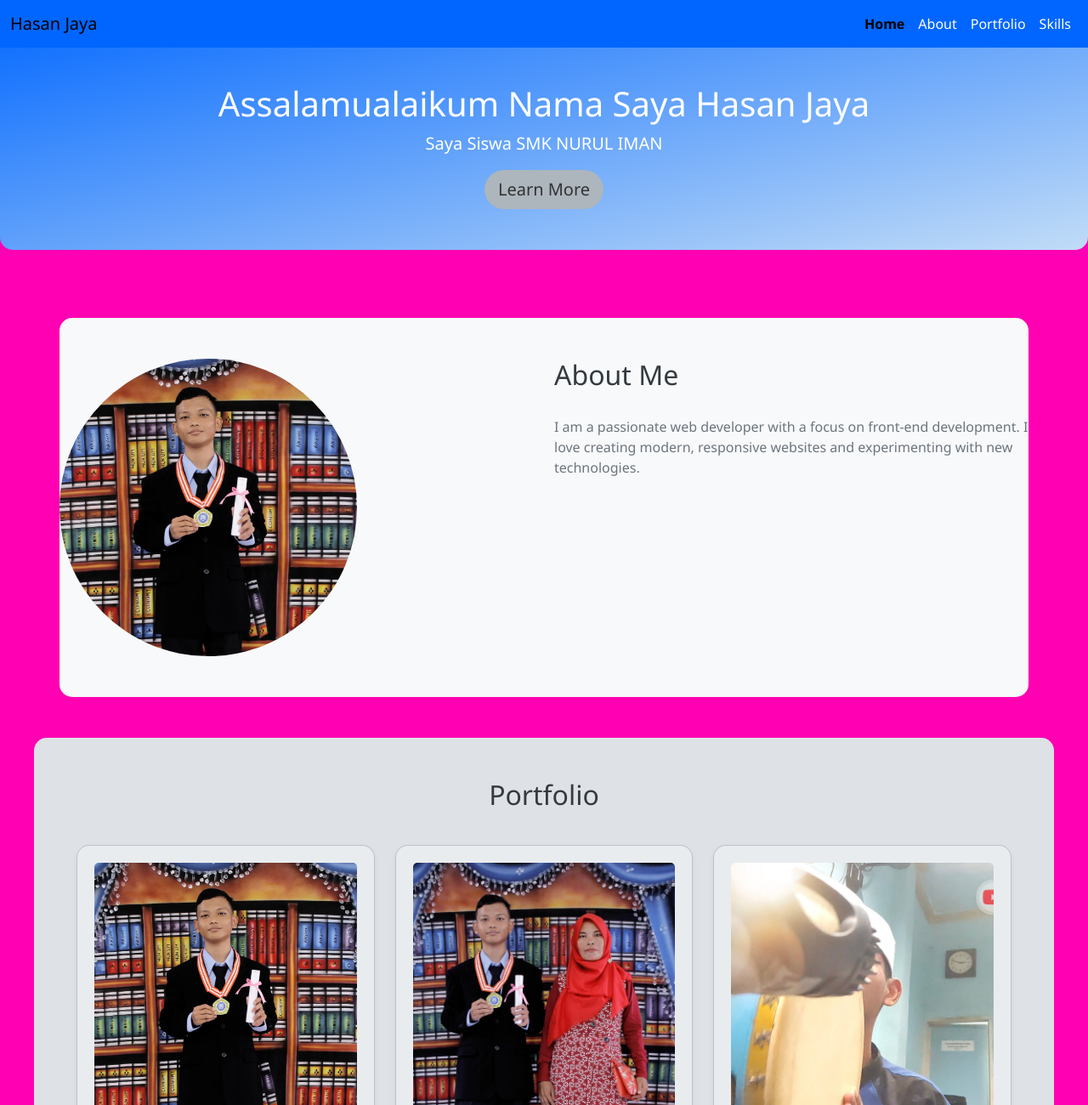
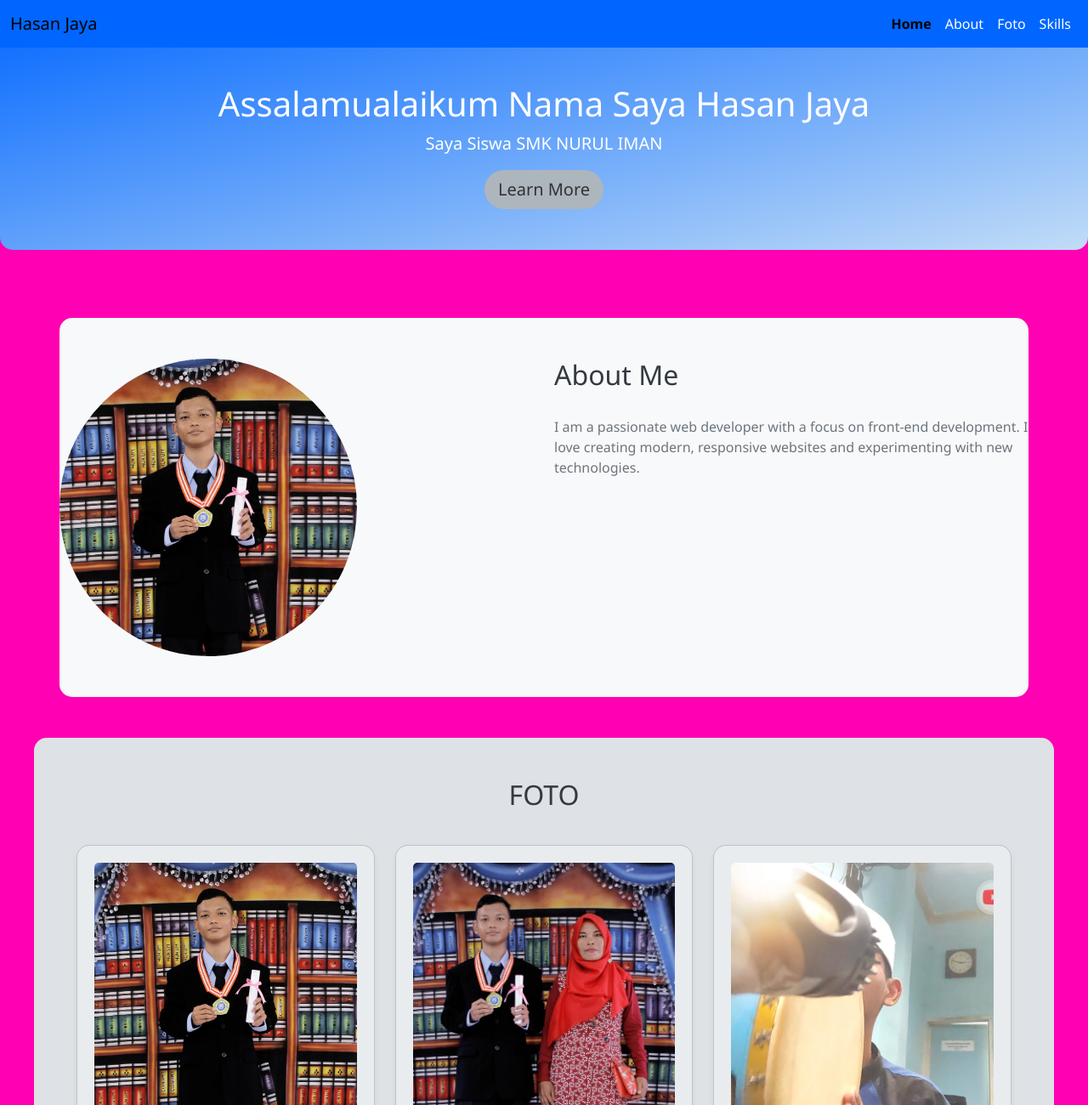
Before and after one commit to HasanJaya07/Portofolio, a plain HTML site: page index.html in a window 1280 px wide. Shown: the top 1300 px of the page at 85% size. Drawn offline with nearby package versions, Linux system fonts and the light colour scheme.

Commit message:
index.html

```diff
--- a/index.html
+++ b/index.html
@@ -48,7 +48,7 @@ aria-label="Toggle navigation"
 <a class="nav-link" href="#about">About</a>
 </li>
 <li class="nav-item">
-<a class="nav-link" href="#portfolio">Portfolio</a>
+<a class="nav-link" href="#portfolio">Foto</a>
 </li>
 <li class="nav-item">
 <a class="nav-link" href="#skills">Skills</a>
@@ -93,7 +93,7 @@ experimenting with new technologies.
 
 <!-- Portfolio Section -->
 <section id="portfolio" class="container my-5 py-5">
-    <h2 class="text-center">Portfolio</h2>
+    <h2 class="text-center">FOTO</h2>
     <div class="row">
     <!-- Each project in the portfolio is displayed in a card with an
     image and description -->
```
